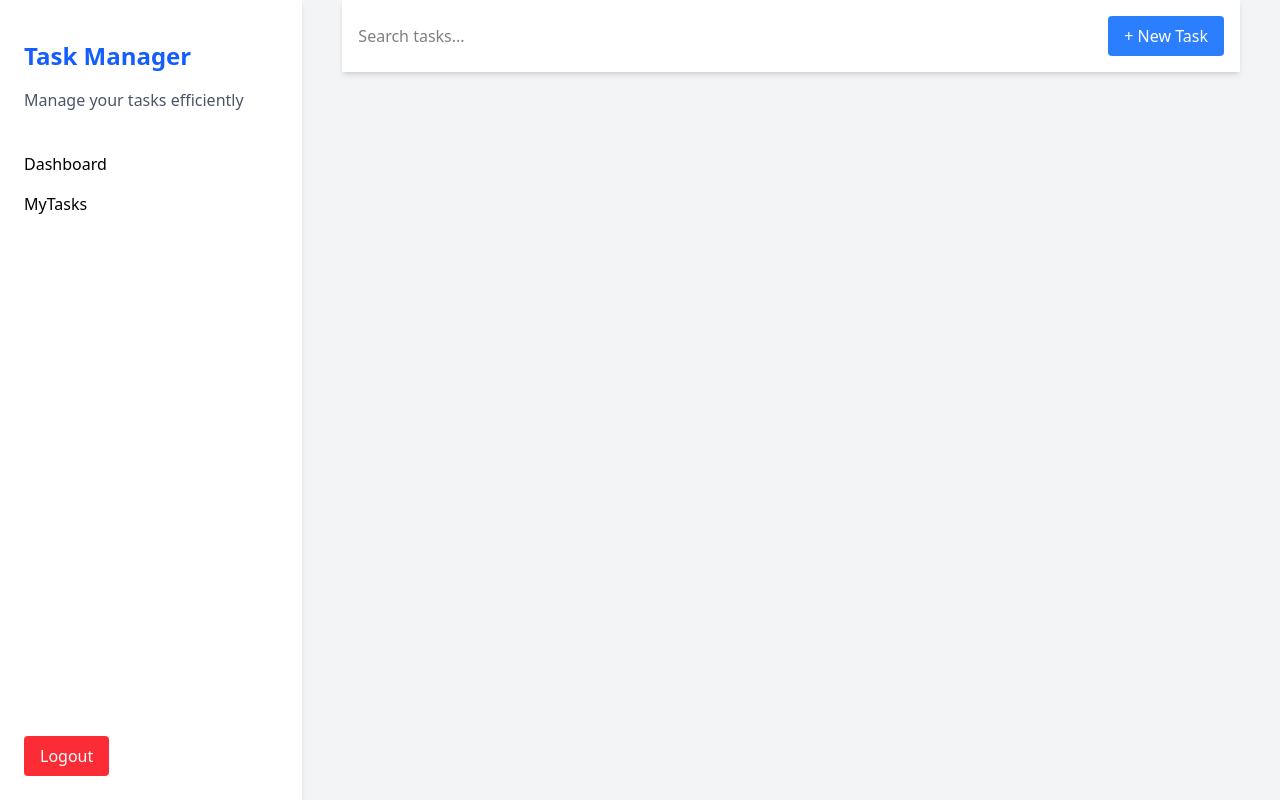
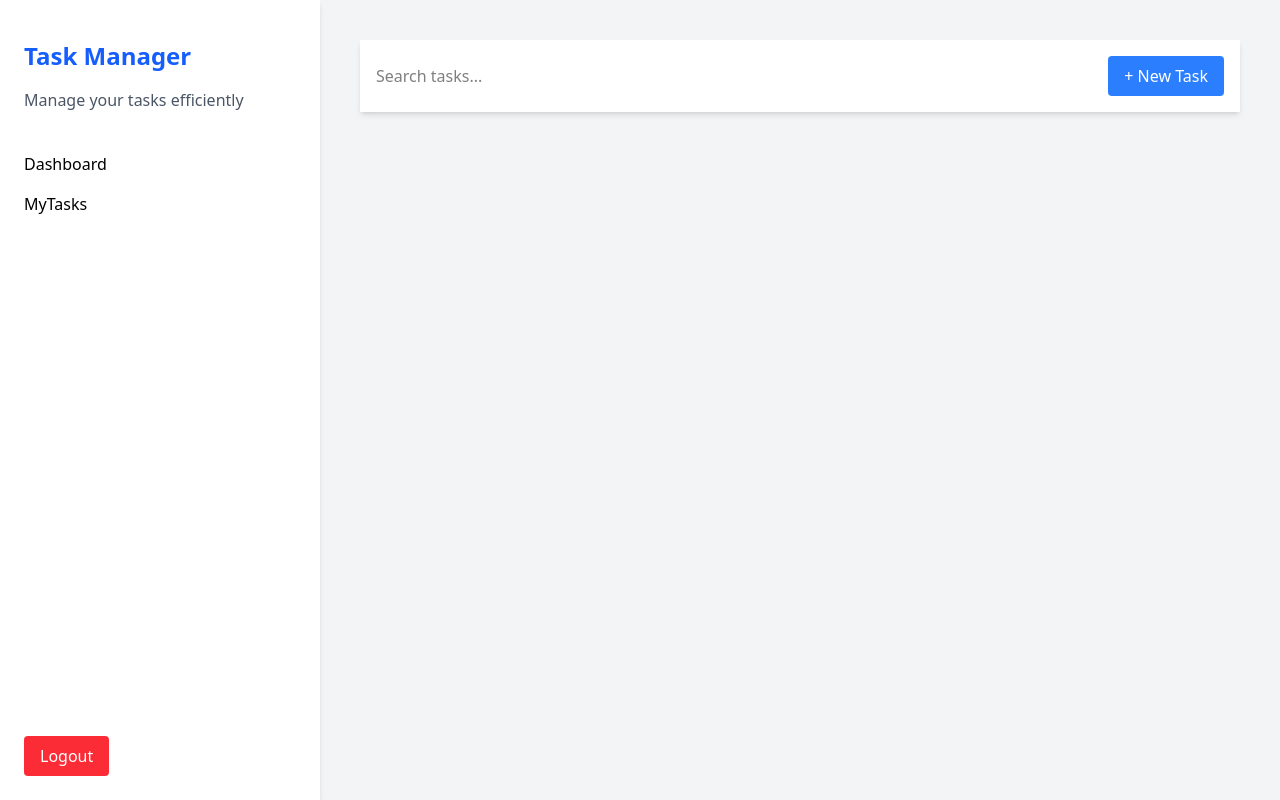
Before and after one commit to Safdari10/task-manager, a Next.js app in the folder frontend/: page /dashboard in a window 1280 px wide. Built offline with nearby package versions, Linux system fonts and the light colour scheme.

Commit message:
Refines dashboard layout and spacing
Updates the main content area styling for improved visual hierarchy and spacing, enhancing readability and structure of dashboard components.

```diff
--- a/frontend/src/app/dashboard/page.tsx
+++ b/frontend/src/app/dashboard/page.tsx
@@ -9,7 +9,7 @@ const TaskManager = () => {
       <div className="w-1/4 bg-white h-screen p-6 shadow-md">
         <SidePanel />
       </div>
-      <main className="w-3/4 flex align-center justify-center bg-amber-50 mx-10">
+      <main className="w-3/4 h-full flex flex-col p-10 gap-6">
         <TopBar />
         {/* Main content goes here */}
       </main>
```
